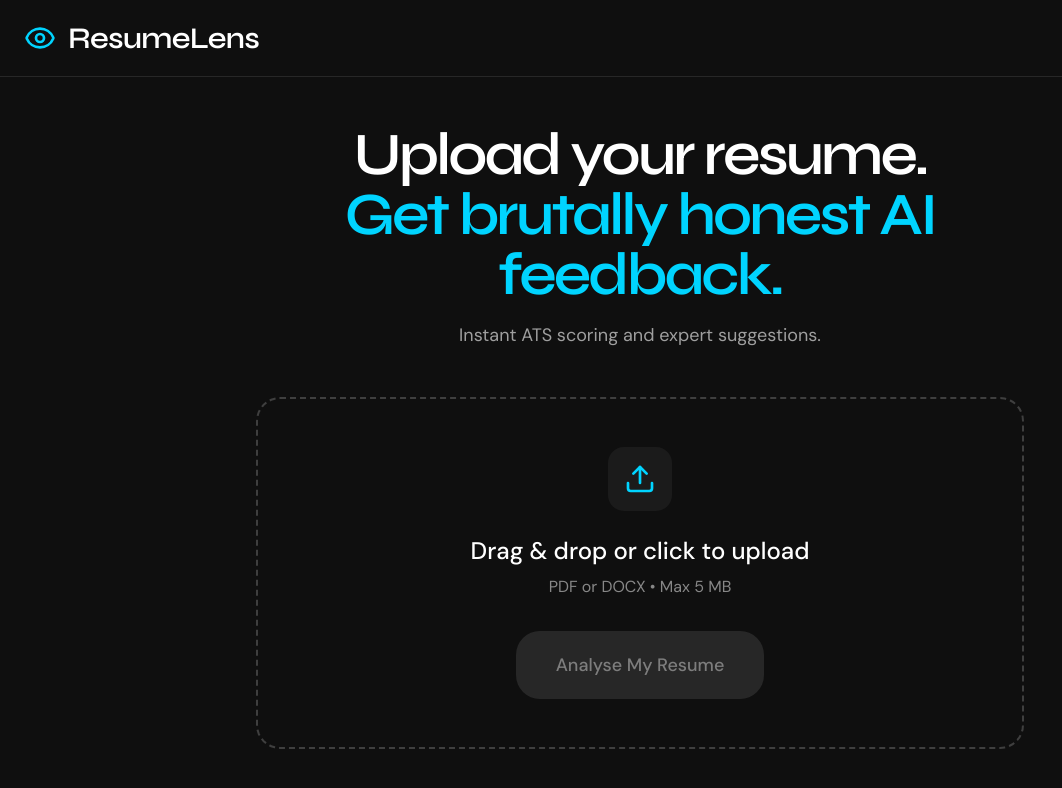
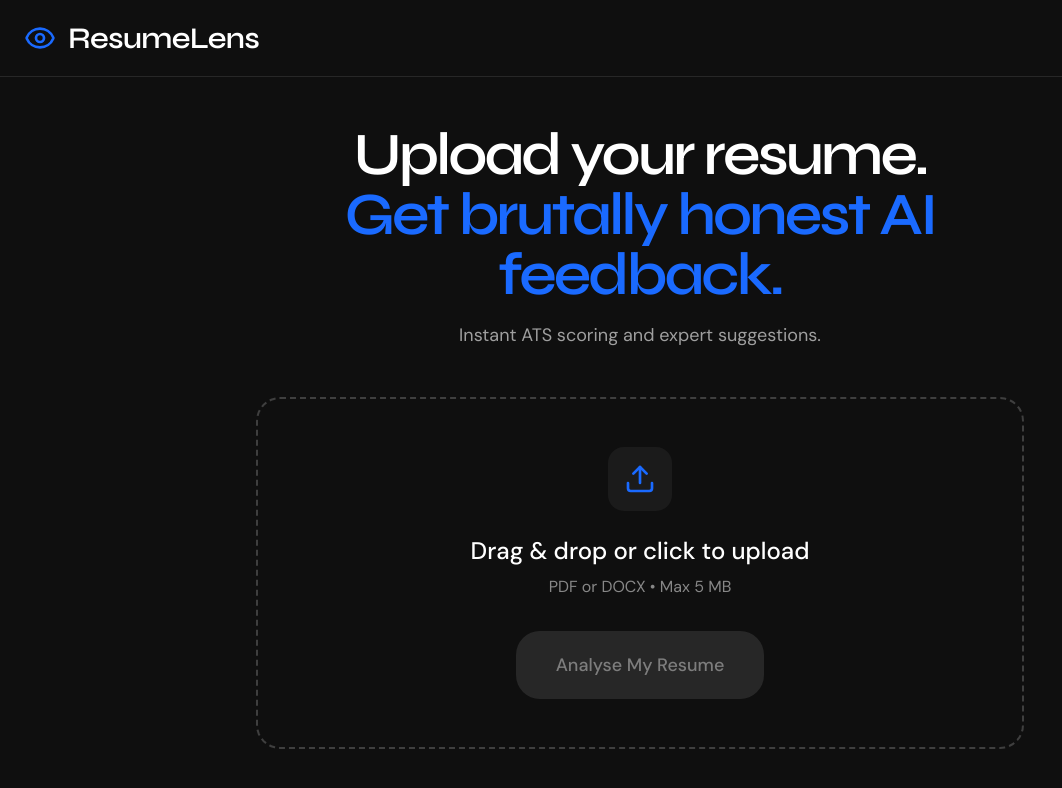
Before and after one commit to lakshayNewatia/ResumeLens, a React (Vite) app in the folder Client/: page / in a window 1280 px wide. Shown: the top 788 px of the page, without its empty margins (0-1062 px from the left). Built offline with nearby package versions, Linux system fonts and the light colour scheme; the HTML template or start-up script is replaced by a standard one.

Commit message:
Update tailwind.config.js

```diff
--- a/Client/tailwind.config.js
+++ b/Client/tailwind.config.js
@@ -11,7 +11,17 @@ export default {
         body: ['DM Sans', 'sans-serif'],
       },
       colors: {
-        accent: '#00d4ff',
+        // Your Website Color Scheme
+        brand: {
+          dark: '#0E0E0E',      // Soft black background
+          blue: '#1A6AFF',      // Electric Blue
+          lime: '#F6FF35',      // Vibrant Yellow-Green
+          purple: '#A584FF',    // Primary Violet
+          lavender: '#CEB6F9',  // Light Violet (Hover)
+          gray: '#6E6E6E',      // Borders
+          light: '#C2C2C2',     // Subtext
+        },
+        accent: '#1A6AFF',      // Mapping old "accent" to your new Blue
       },
     },
   },
```
